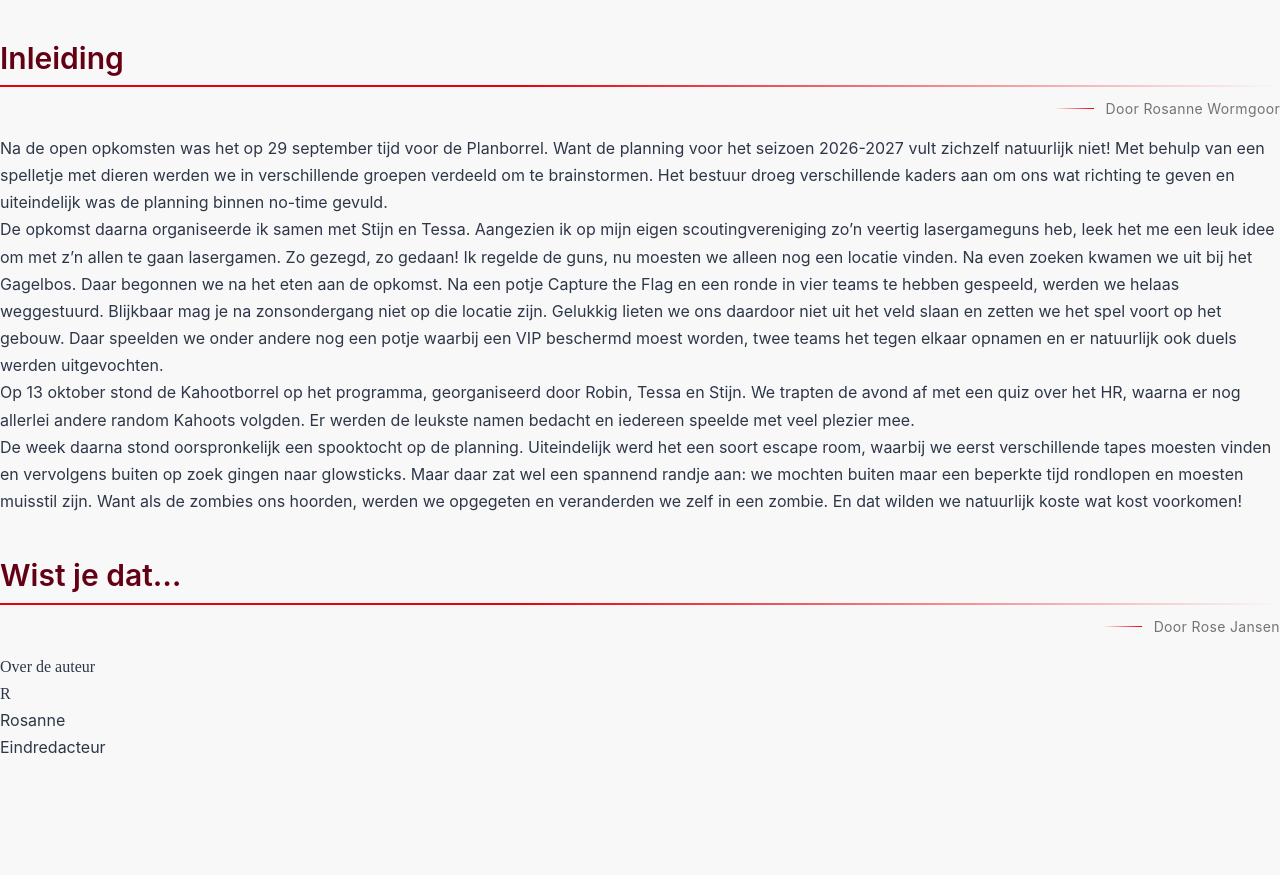
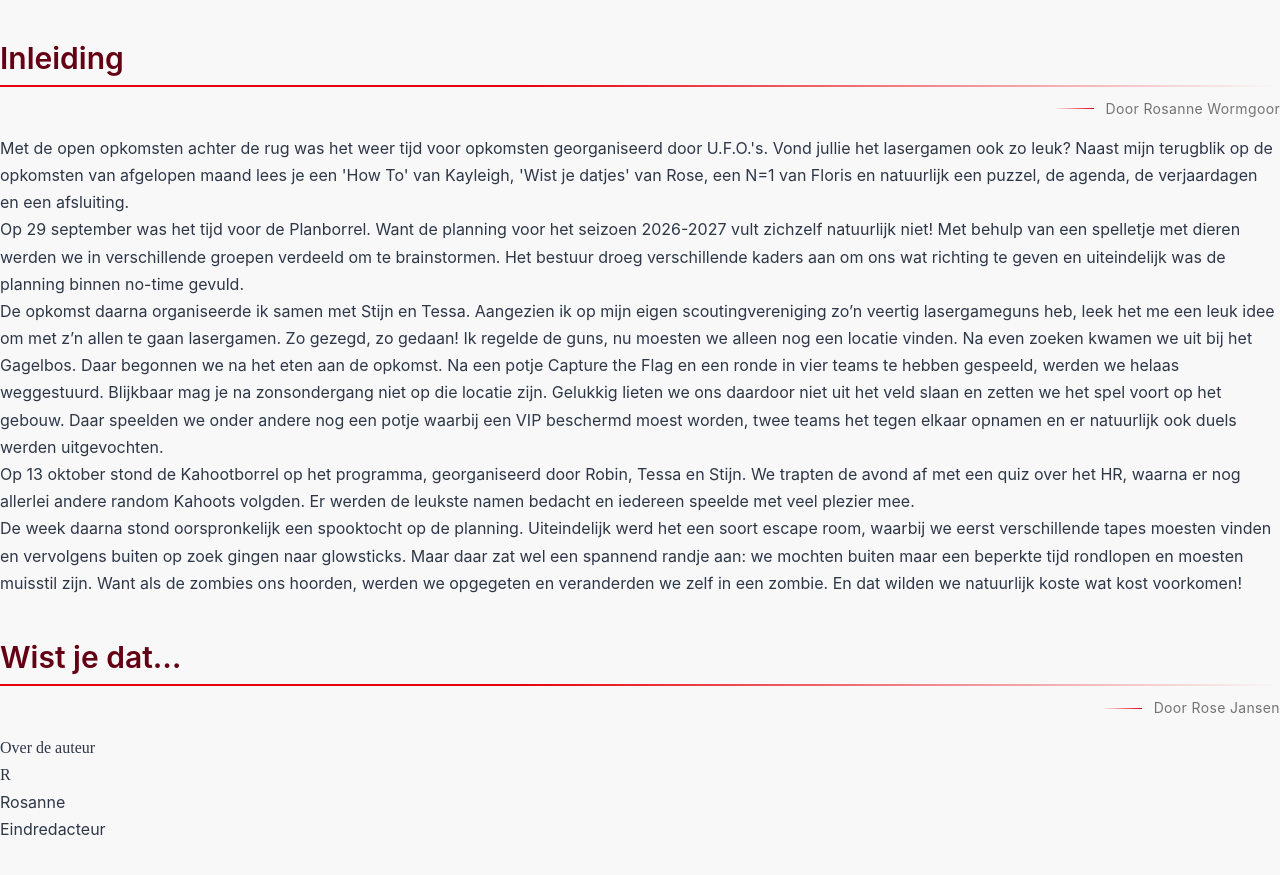
Before and after one commit to UFO-stam/UFO-Update, an Eleventy site: page src/pages/posts/nieuwsbrief-november-2026.md in a window 1280 px wide. Shown: the part 5340-6215 px from the top of the page. Built offline with nearby package versions, Linux system fonts and the light colour scheme; Eleventy itself is replaced by a stand-in of ours; files that its build step writes are made by us from their sources; a web font is replaced by a local one; what eleventy-plugin-embed-everything would draw is missing.

Commit message:
Update Posts “nieuwsbrief-november-2026”

```diff
--- a/src/pages/posts/nieuwsbrief-november-2026.md
+++ b/src/pages/posts/nieuwsbrief-november-2026.md
@@ -10,9 +10,11 @@ type: nieuwsbrief
 
 <p class="cite">Door Rosanne Wormgoor</p>
 
-Na de open opkomsten was het op 29 september tijd voor de Planborrel. Want de planning voor het seizoen 2026-2027 vult zichzelf natuurlijk niet! Met behulp van een spelletje met dieren werden we in verschillende groepen verdeeld om te brainstormen. Het bestuur droeg verschillende kaders aan om ons wat richting te geven en uiteindelijk was de planning binnen no-time gevuld.
+Met de open opkomsten achter de rug was het weer tijd voor opkomsten georganiseerd door U.F.O.'s.  Vond jullie het lasergamen ook zo leuk? Naast mijn terugblik op de opkomsten van afgelopen maand lees je een 'How To' van Kayleigh, 'Wist je datjes' van Rose, een N=1 van Floris en natuurlijk een puzzel, de agenda, de verjaardagen en een afsluiting.
 
-De opkomst daarna organiseerde ik samen met Stijn en[ Tessa](http://tessa.ik). Aangezien ik op mijn eigen scoutingvereniging zo’n veertig lasergameguns heb, leek het me een leuk idee om met z’n allen te gaan lasergamen. Zo gezegd, zo gedaan! Ik regelde de guns, nu moesten we alleen nog een locatie vinden. Na even zoeken kwamen we uit bij het Gagelbos. Daar begonnen we na het eten aan de opkomst. Na een potje Capture the Flag en een ronde in vier teams te hebben gespeeld, werden we helaas weggestuurd. Blijkbaar mag je na zonsondergang niet op die locatie zijn. Gelukkig lieten we ons daardoor niet uit het veld slaan en zetten we het spel voort op het gebouw. Daar speelden we onder andere nog een potje waarbij een VIP beschermd moest worden, twee teams het tegen elkaar opnamen en er natuurlijk ook duels werden uitgevochten.
+Op 29 september was het tijd voor de Planborrel. Want de planning voor het seizoen 2026-2027 vult zichzelf natuurlijk niet! Met behulp van een spelletje met dieren werden we in verschillende groepen verdeeld om te brainstormen. Het bestuur droeg verschillende kaders aan om ons wat richting te geven en uiteindelijk was de planning binnen no-time gevuld.
+
+De opkomst daarna organiseerde ik samen met Stijn en Tessa. Aangezien ik op mijn eigen scoutingvereniging zo’n veertig lasergameguns heb, leek het me een leuk idee om met z’n allen te gaan lasergamen. Zo gezegd, zo gedaan! Ik regelde de guns, nu moesten we alleen nog een locatie vinden. Na even zoeken kwamen we uit bij het Gagelbos. Daar begonnen we na het eten aan de opkomst. Na een potje Capture the Flag en een ronde in vier teams te hebben gespeeld, werden we helaas weggestuurd. Blijkbaar mag je na zonsondergang niet op die locatie zijn. Gelukkig lieten we ons daardoor niet uit het veld slaan en zetten we het spel voort op het gebouw. Daar speelden we onder andere nog een potje waarbij een VIP beschermd moest worden, twee teams het tegen elkaar opnamen en er natuurlijk ook duels werden uitgevochten.
 
 Op 13 oktober stond de Kahootborrel op het programma, georganiseerd door Robin, Tessa en Stijn. We trapten de avond af met een quiz over het HR, waarna er nog allerlei andere random Kahoots volgden. Er werden de leukste namen bedacht en iedereen speelde met veel plezier mee.
 
```
